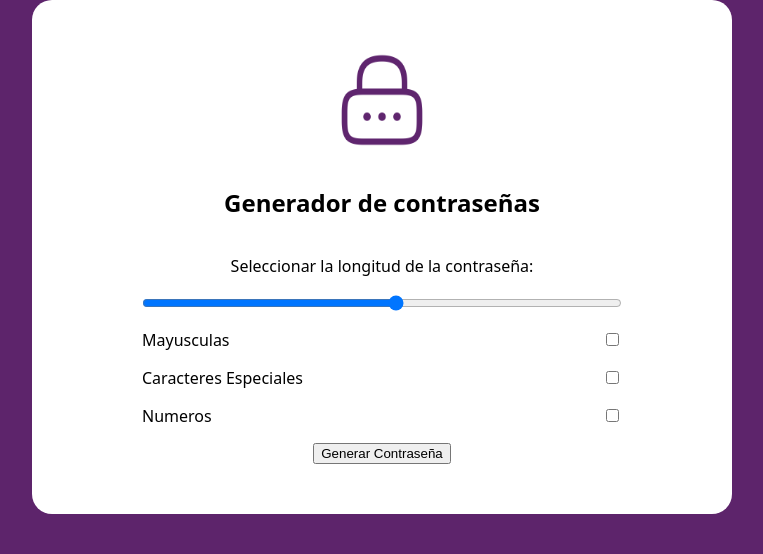
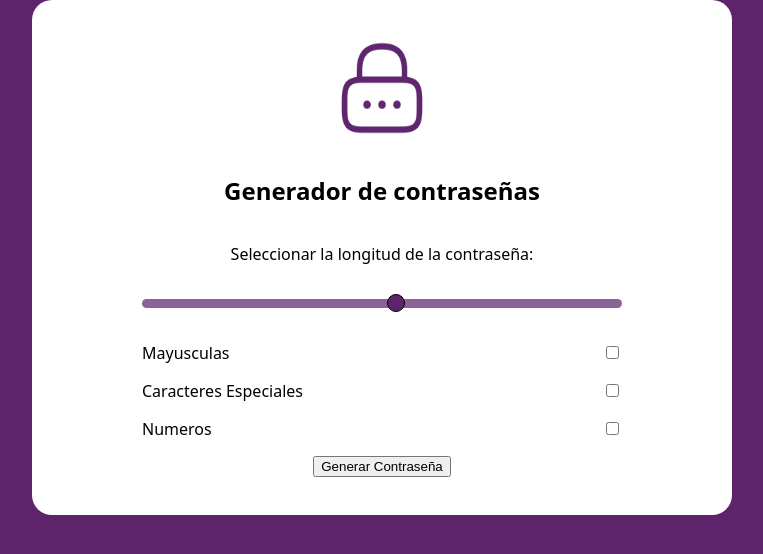
Before and after one commit to LilAguh/generador-de-claves-django, a Django app: template generator/templates/home.html in a window 1280 px wide. Shown: the part 76-630 px from the top of the page, without its empty margins (258-1021 px from the left). Run offline with Django 4.2, Linux system fonts and the light colour scheme; the template is opened without the code that fills it, so the values that code supplies are empty.

```diff
--- a/generator/static/css/home.css
+++ b/generator/static/css/home.css
@@ -12,7 +12,7 @@ form {
     justify-content: center;
     flex-direction: column;
     border-radius: 20px;
-    padding: 50px;
+    padding: 38px 50px;
     gap: 16px;
 }
 
@@ -22,7 +22,13 @@ form {
     filter: invert(17%) sepia(51%) saturate(2141%) hue-rotate(263deg)
         brightness(92%) contrast(94%);
 }
-
+.form_range-text {
+    display: flex;
+    width: 80%;
+    align-items: center;
+    justify-content: space-around;
+    gap: 10px;
+}
 .form_range {
     width: 80%;
     display: flex;
@@ -36,3 +42,90 @@ form {
     align-items: center;
     justify-content: space-between;
 }
+
+input[type="range"] {
+    height: 25px;
+    -webkit-appearance: none;
+    margin: 10px 0;
+    width: 80%;
+}
+input[type="range"]:focus {
+    outline: none;
+}
+input[type="range"]::-webkit-slider-runnable-track {
+    width: 100%;
+    height: 9px;
+    cursor: pointer;
+    box-shadow: 0px 0px 0px #000000;
+    background: #5d246bb5;
+    border-radius: 5px;
+    border: 0px solid #000000;
+}
+input[type="range"]::-webkit-slider-thumb {
+    box-shadow: 0px 0px 0px #000000;
+    border: 1px solid #000000;
+    height: 18px;
+    width: 18px;
+    border-radius: 50px;
+    background: #5d246b;
+    cursor: pointer;
+    -webkit-appearance: none;
+    margin-top: -5px;
+}
+input[type="range"]:focus::-webkit-slider-runnable-track {
+    background: #5d246bb5;
+}
+input[type="range"]::-moz-range-track {
+    width: 100%;
+    height: 9px;
+    cursor: pointer;
+    box-shadow: 0px 0px 0px #000000;
+    background: #5d246bb5;
+    border-radius: 5px;
+    border: 0px solid #000000;
+}
+input[type="range"]::-moz-range-thumb {
+    box-shadow: 0px 0px 0px #000000;
+    border: 1px solid #000000;
+    height: 18px;
+    width: 18px;
+    border-radius: 50px;
+    background: #5d246b;
+    cursor: pointer;
+}
+input[type="range"]::-ms-track {
+    width: 100%;
+    height: 9px;
+    cursor: pointer;
+    background: transparent;
+    border-color: transparent;
+    color: transparent;
+}
+input[type="range"]::-ms-fill-lower {
+    background: #5d246bb5;
+    border: 0px solid #000000;
+    border-radius: 10px;
+    box-shadow: 0px 0px 0px #000000;
+}
+input[type="range"]::-ms-fill-upper {
+    background: #5d246bb5;
+    border: 0px solid #000000;
+    border-radius: 10px;
+    box-shadow: 0px 0px 0px #000000;
+}
+input[type="range"]::-ms-thumb {
+    margin-top: 1px;
+    box-shadow: 0px 0px 0px #000000;
+    border: 1px solid #000000;
+    height: 18px;
+    width: 18px;
+    border-radius: 50px;
+    background: #5d246b;
+    cursor: pointer;
+}
+input[type="range"]:focus::-ms-fill-lower {
+    background: #5d246bb5;
+}
+input[type="range"]:focus::-ms-fill-upper {
+    background: #5d246bb5;
+}
```
